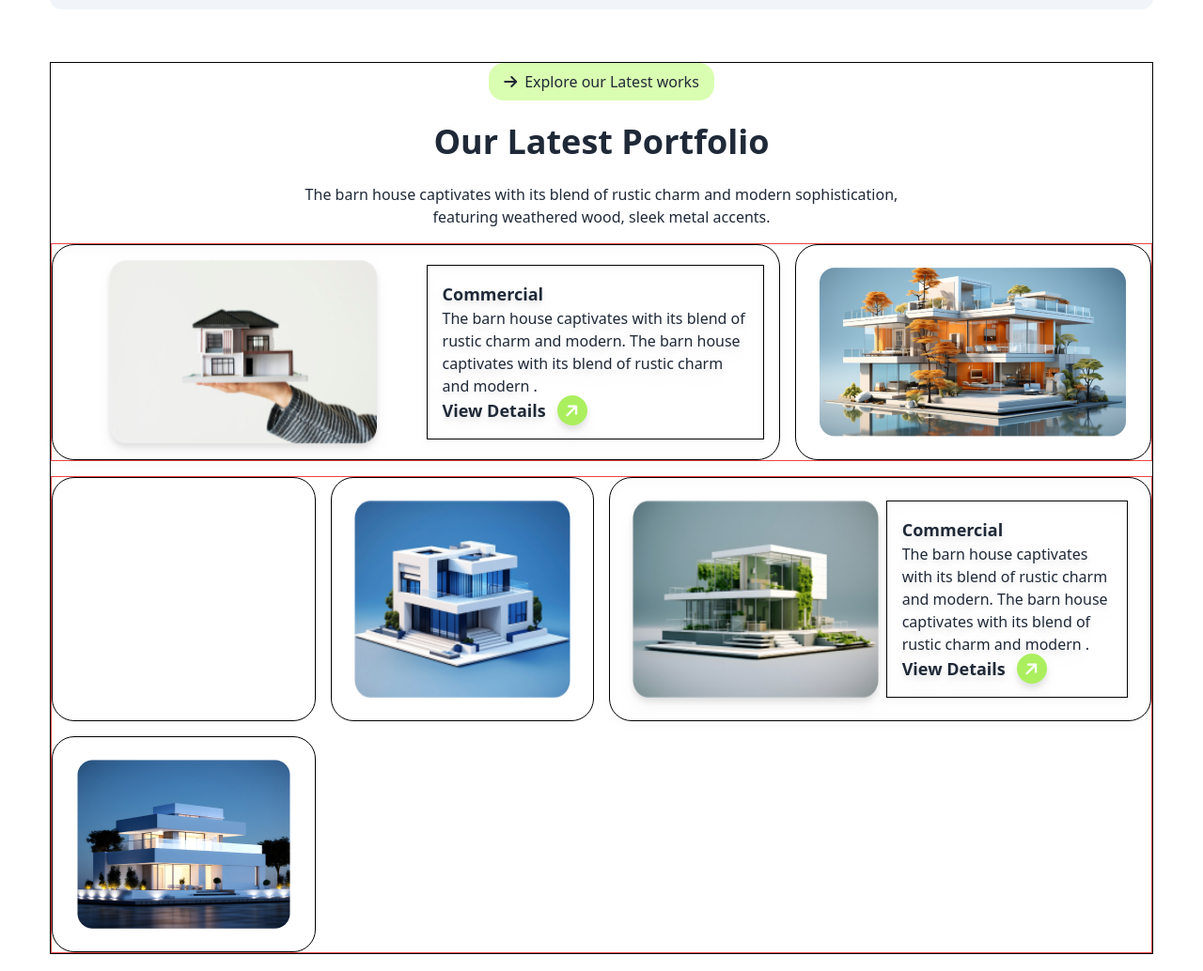
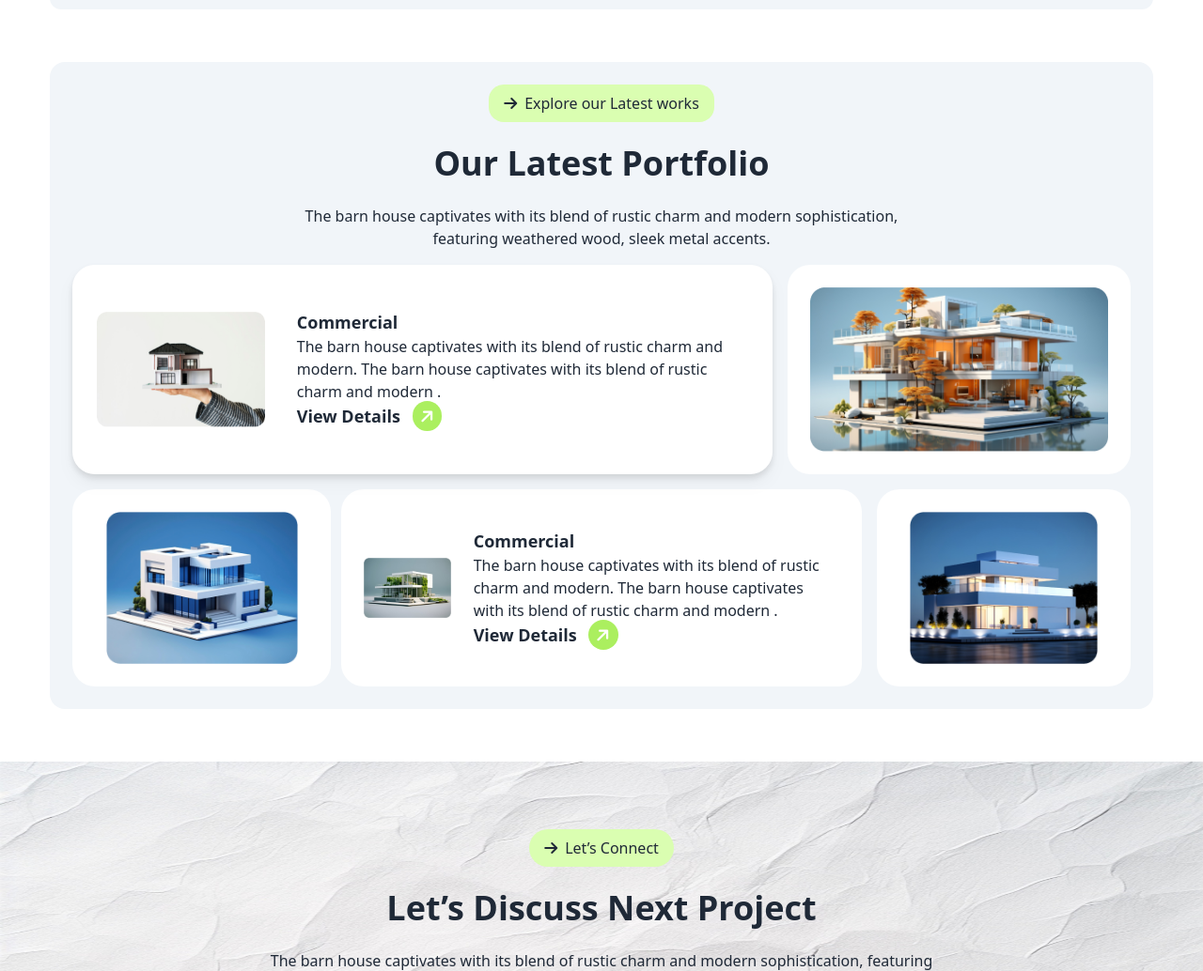
Before and after one commit to ifratul36/assignment-three-ph, a plain HTML site: page index.html in a window 1280 px wide. Shown: the part 1941-2975 px from the top of the page at 94% size. Drawn offline with nearby package versions, Linux system fonts and the light colour scheme.

Commit message:
updated the file

```diff
--- a/index.html
+++ b/index.html
@@ -162,9 +162,9 @@
            </section>
 
            <!-- challenging section -->
-            <section class="my-14 border border-black">
+            <section class="my-14  bg-slate-100 p-6 rounded-2xl">
                 <!-- text -->
-                 <div class="text-center ">
+                 <div class="text-center mb-4">
                   <button class="bg-[#dafeb1] px-4 py-2 rounded-2xl"><span class="mr-2"><i class="fa-solid fa-arrow-right"></i></span>Explore our Latest works</button>
                   <br>
                   <br>
@@ -173,41 +173,46 @@
                   <p class="lg:w-7/12 mx-auto font-medium ">The barn house captivates with its blend of rustic charm and modern sophistication, featuring weathered wood, sleek metal accents.</p>
                  </div>
                  <!-- grid section 1 -->
-                  <div class="mt-4 border border-red-500 lg:grid  grid-cols-12 gap-4">
-                     <div class="lg:flex lg:items-center lg:justify-center border border-black p-4 drop-shadow-lg rounded-3xl col-span-8">
-                       <div class="flex justify-center lg:mr-2 w-full h-full"><img src="./assets/img1.png" alt=""></div>
+                  <div class="mt-4 lg:grid  grid-cols-12 gap-4">
+                     <div class="lg:flex lg:items-center lg:justify-center p-4 drop-shadow-lg rounded-3xl col-span-8 bg-white">
+                       <div class="flex justify-center lg:mr-2 "><img class="w-[90%]" src="./assets/img1.png" alt=""></div>
 
-                       <div class="border border-black p-4 lg:w-11/12 text-center lg:text-left mt-2 lg:mt-0">
+                       <div class="p-4 lg:w-11/12 text-center lg:text-left mt-2 lg:mt-0">
                         <h1 class="font-semibold text-lg">Commercial</h1>
                         <p>The barn house captivates with its blend of rustic charm and modern. The barn house captivates with its blend of rustic charm and modern .</p>
                         <h1 class="font-bold text-lg">View Details <span class="bg-primary_btn text-white rounded-full px-2 py-1 ml-2"><i class="fa-solid fa-arrow-right -rotate-45"></i></span></h1>
                        </div>
                      </div>
-                     <div class="border border-black p-6 rounded-3xl col-span-4 flex justify-center mt-2 lg:mt-0">
-                         <img src="./assets/img2.png" alt="">
+                     <div class=" p-6 rounded-3xl col-span-4 flex justify-center mt-2 lg:mt-0 bg-white">
+                         <img class="" src="./assets/img2.png" alt="">
                      </div>
                   </div>
                   <!-- grid section 2 -->
-                  <div class="mt-4 border border-red-500 lg:grid  grid-cols-12 gap-4">
+                  <div class="mt-4  lg:grid  grid-cols-12 gap-4">
 
-                    <div class="border border-black  p-6 rounded-3xl col-span-3 flex justify-center mt-2 lg:mt-0">
-                      <img class="block lg:hidden" src="./assets/img5.png" alt="">
+                   <div class="lg:hidden p-6 rounded-3xl col-span-3 flex justify-center mt-2 lg:mt-0 bg-white">
+                      <img class="w-[90%]"  src="./assets/img5.png" alt="">
                   </div>
 
-                    <div class="border border-black p-6 rounded-3xl col-span-3 flex justify-center mt-2 lg:mt-0">
-                        <img src="./assets/img3.png" alt="">
+                   <div class="col-span-9  lg:flex w-full lg:justify-between">
+                          <div class="hidden  p-6 rounded-3xl lg:flex lg:justify-center mt-2 lg:mt-0 bg-white">
+                            <img class="w-[90%]" src="./assets/img3.png" alt="">
                           </div>
 
-                      <div class="lg:flex lg:items-center lg:justify-center border border-black p-6 drop-shadow-lg rounded-3xl col-span-6 mt-2 lg:mt-0">
-                        <div class="flex justify-center lg:mr-2 w-full h-full"><img src="./assets/img4.png" alt=""></div>
-                        <div class="border border-black p-4 lg:w-11/12 text-center lg:text-left mt-2 lg:mt-0">
+                         <div class="lg:flex lg:items-center lg:justify-center p-6  rounded-3xl mt-2 lg:mt-0 lg:w-[66%] bg-white">
+                           <div class="flex justify-center lg:mr-2 "><img class="w-[100%]" src="./assets/img4.png" alt=""></div>
+                           <div class=" p-4  text-center lg:text-left mt-2 lg:mt-0">
                             <h1 class="font-semibold text-lg">Commercial</h1>
                             <p>The barn house captivates with its blend of rustic charm and modern. The barn house captivates with its blend of rustic charm and modern .</p>
                             <h1 class="font-bold text-lg">View Details <span class="bg-primary_btn text-white rounded-full px-2 py-1 ml-2"><i class="fa-solid fa-arrow-right -rotate-45"></i></span></h1>
                            </div>
                     </div>
-                      <div class="border border-black p-6 rounded-3xl col-span-3 flex justify-center mt-2 lg:mt-0">
-                          <img src="./assets/img5.png" alt="">
+                   </div>
+                   <div class="lg:hidden  p-6 rounded-3xl flex justify-center mt-2 lg:mt-0 bg-white">
+                    <img class="w-[90%]" src="./assets/img3.png" alt="">
+                  </div>
+                      <div class=" p-6 rounded-3xl col-span-3 flex justify-center mt-2 lg:mt-0 bg-white">
+                          <img class="w-[90%]" src="./assets/img5.png" alt="">
                       </div>
                   </div>
             </section>
```
Lines whose indentation alone changed are shown as unchanged.
